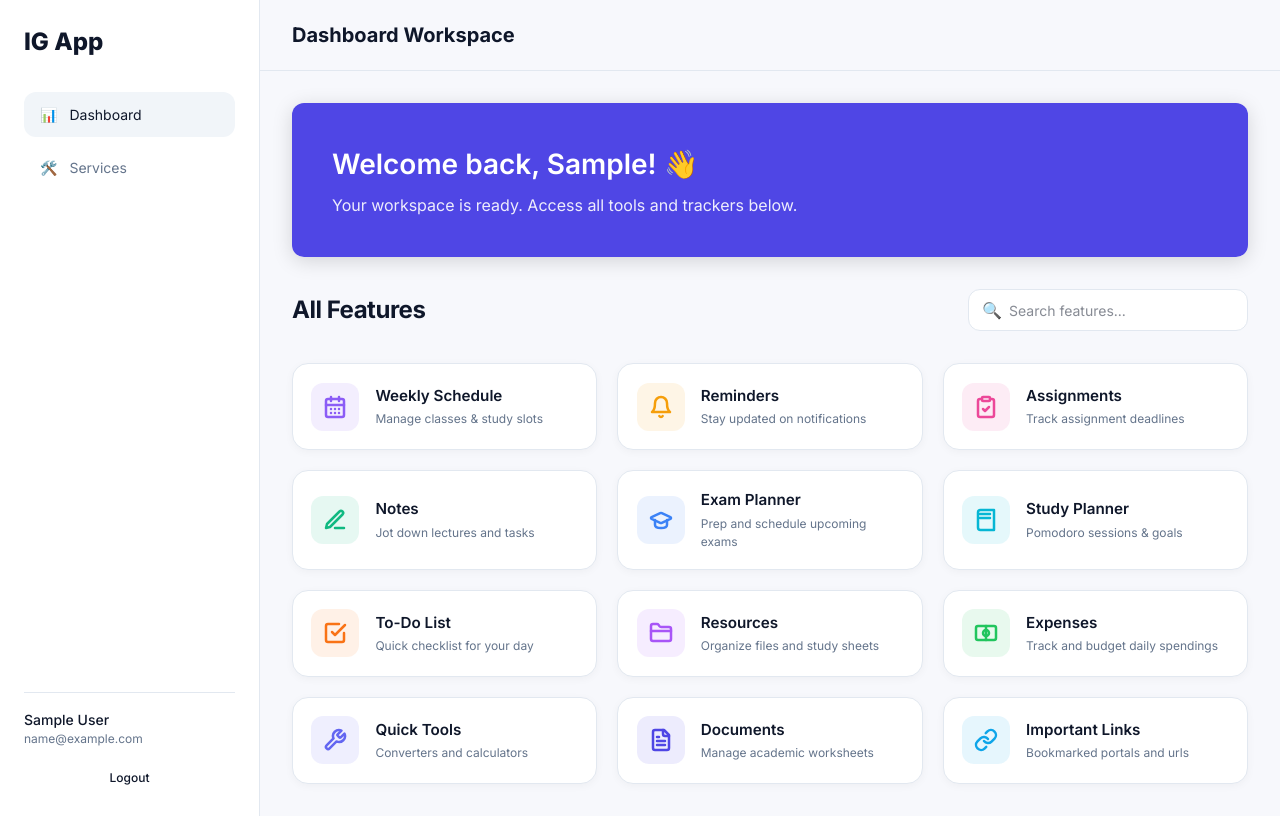
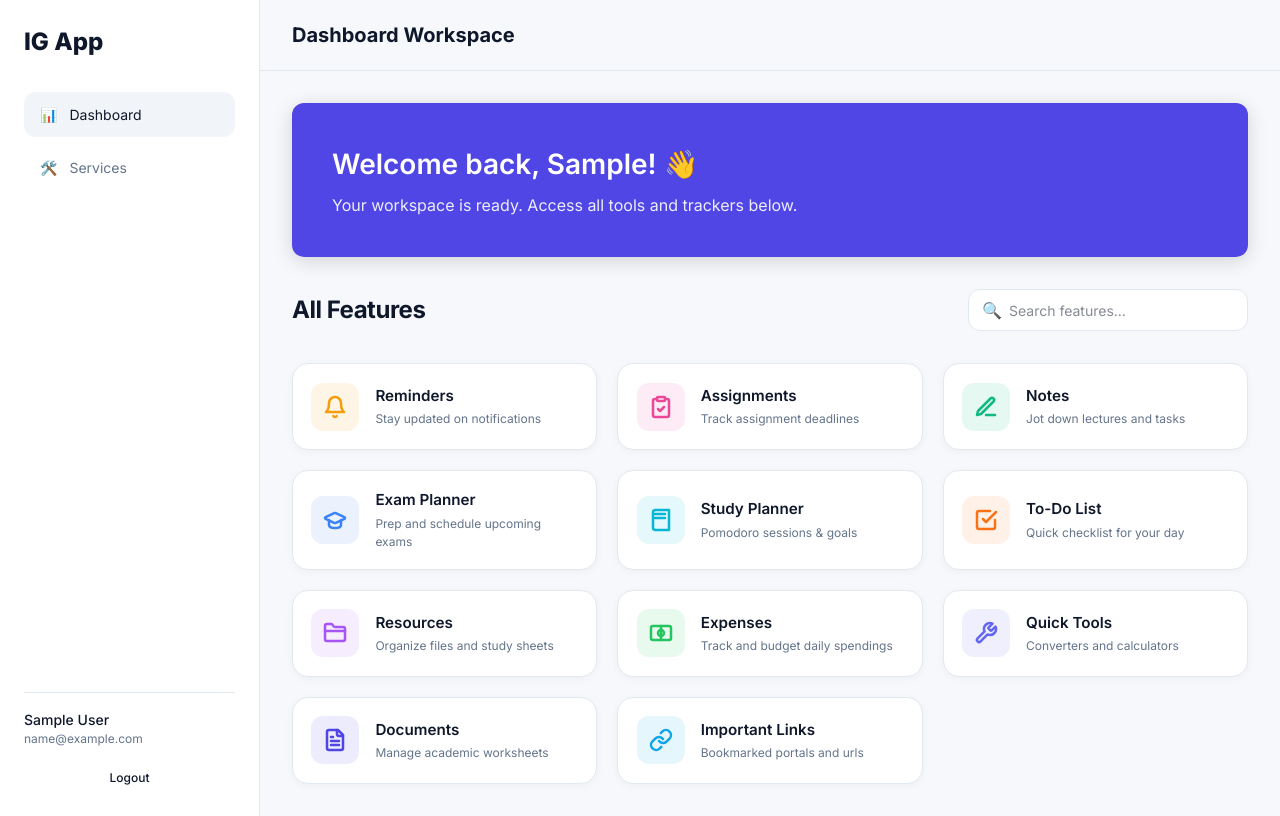
Before and after one commit to Anmol-Malviya/IG-app, a Next.js app in the folder frontend/: page /dashboard in a window 1280 px wide. Built offline with nearby package versions, Linux system fonts and the light colour scheme; no server answers; sample sign-in values are in the browser's storage.

Commit message:
remove weekly schedule dashboard entry

```diff
--- a/frontend/src/app/(dashboard)/dashboard/page.tsx
+++ b/frontend/src/app/(dashboard)/dashboard/page.tsx
@@ -18,16 +18,6 @@ export default function DashboardPage() {
   const [searchQuery, setSearchQuery] = useState("");
 
   const features: FeatureItem[] = [
-    {
-      id: "weekly-schedule",
-      name: "Weekly Schedule",
-      desc: "Manage classes & study slots",
-      path: "/services/weekly-schedule",
-      colorClass: "icon-weekly",
-      svgIcon: (
-        <svg xmlns="http://www.w3.org/2000/svg" width="24" height="24" viewBox="0 0 24 24" fill="none" stroke="currentColor" strokeWidth="2.5" strokeLinecap="round" strokeLinejoin="round"><rect width="18" height="18" x="3" y="4" rx="2" ry="2"/><line x1="16" x2="16" y1="2" y2="6"/><line x1="8" x2="8" y1="2" y2="6"/><line x1="3" x2="21" y1="10" y2="10"/><path d="M8 14h.01"/><path d="M12 14h.01"/><path d="M16 14h.01"/><path d="M8 18h.01"/><path d="M12 18h.01"/><path d="M16 18h.01"/></svg>
-      )
-    },
     {
       id: "reminders",
       name: "Reminders",
```
